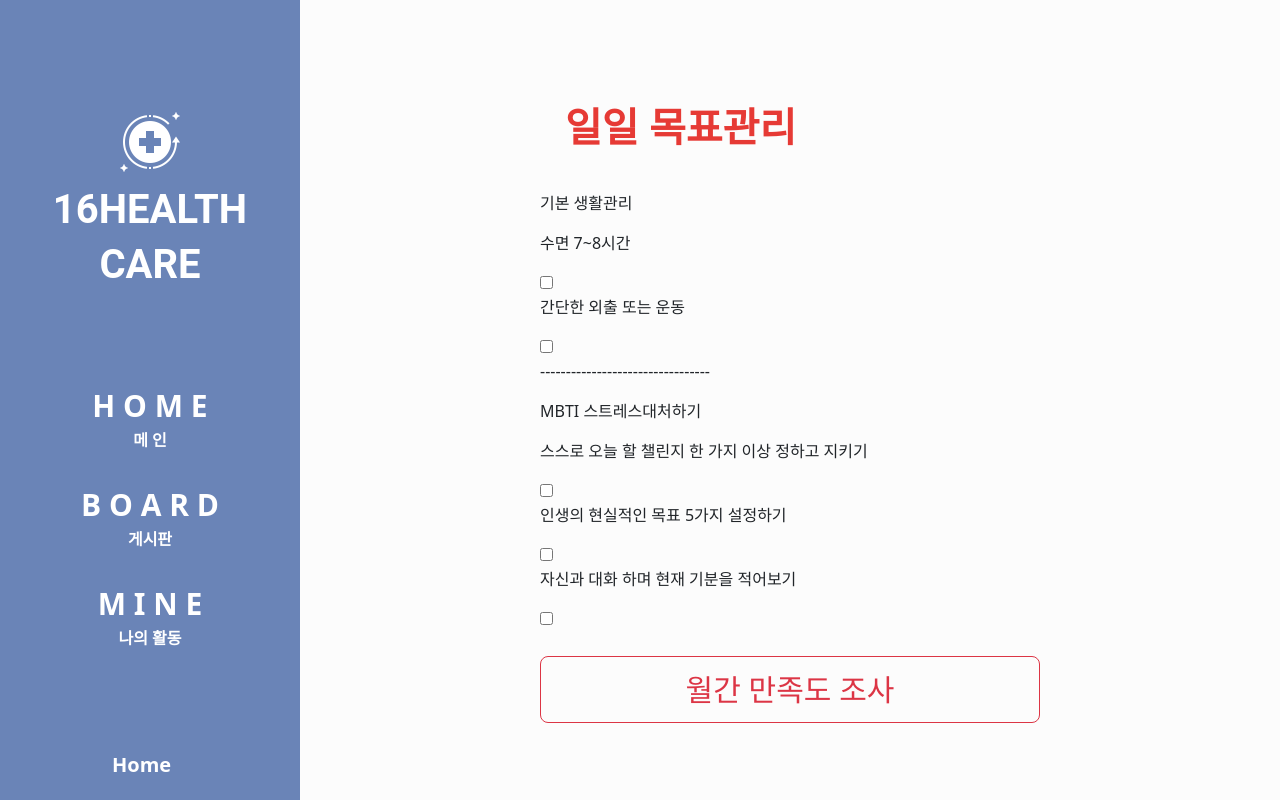
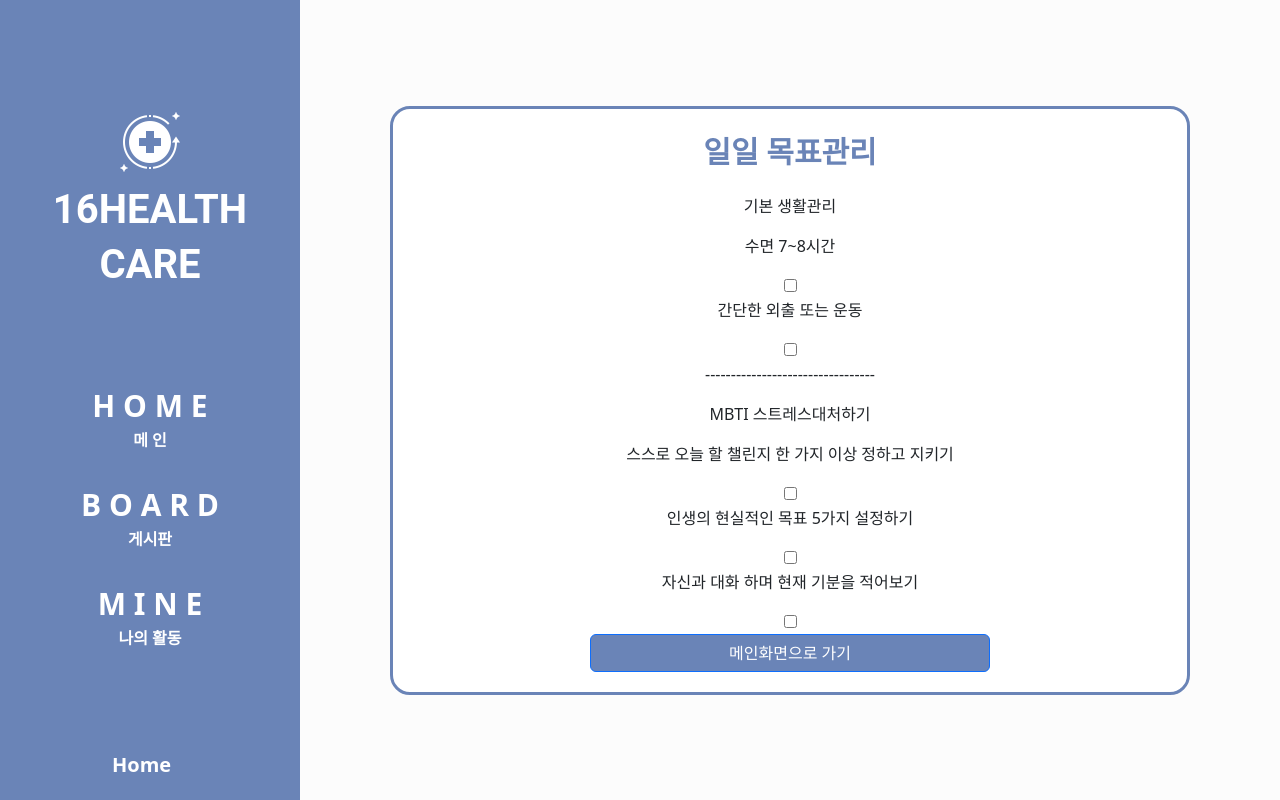
Before and after one commit to Kyonggi-Pharmaceutical/kp-front, a React (Create React App) app: page /dailyGoal in a window 1280 px wide. Built offline with nearby package versions, Linux system fonts and the light colour scheme; no server answers.

Commit message:
design : 일일 목표 관리

```diff
--- a/src/pages/DailyGoal.jsx
+++ b/src/pages/DailyGoal.jsx
@@ -15,15 +15,18 @@ export default function DailyGoal(info) {
     const SatisfactionSurvey = () => {
         navigate("/satisfactionSurvey");
     }
+    const Main = () => {
+        navigate("/main");
+    }
 
     useEffect( ()=>{
     }, [info]);
 
     return (
 
-        <div className="main-bg">
-            <div className="main">
-                <h3 style={{margin: "25px", color: "#E63A35", fontWeight: "bolder", fontSize: "40px", marginBottom: "40px"}}>일일 목표관리</h3>
+        <div className="stressResult-bg">
+            <div className="stressResult">
+                <div className="smallTitle">일일 목표관리</div>
                 <p>기본 생활관리</p>
                 <p>수면 7~8시간</p><Checkbox checked={complete} onChange={setComplete} />
                 <p>간단한 외출 또는 운동</p><Checkbox checked={complete} onChange={setComplete} />
@@ -35,7 +38,7 @@ export default function DailyGoal(info) {
                 <p>자신과 대화 하며 현재 기분을 적어보기 </p><Checkbox checked={complete} onChange={setComplete} />
 
                 <div style={{textAlign: "center"}}>
-                    <Button className="button-custom" variant="outline-danger" size="lg" onClick={SatisfactionSurvey}>월간 만족도 조사</Button>
+                    <Button className="daily-button" onClick={Main}>메인화면으로 가기</Button>
                 </div>
             </div>
         </div>
--- a/src/pages/StressDailyGoal.jsx
+++ b/src/pages/StressDailyGoal.jsx
@@ -2,6 +2,7 @@ import React, { useEffect } from 'react';
 import { useNavigate } from 'react-router-dom';
 import { useLocation } from "react-router-dom";
 import stress from '../pages/StressSurvey';
+import styles from './StressSurvey.css';
 
 export default function StressDailyGoal({info}) {
     const username = info.lastName + info.firstName;
```
